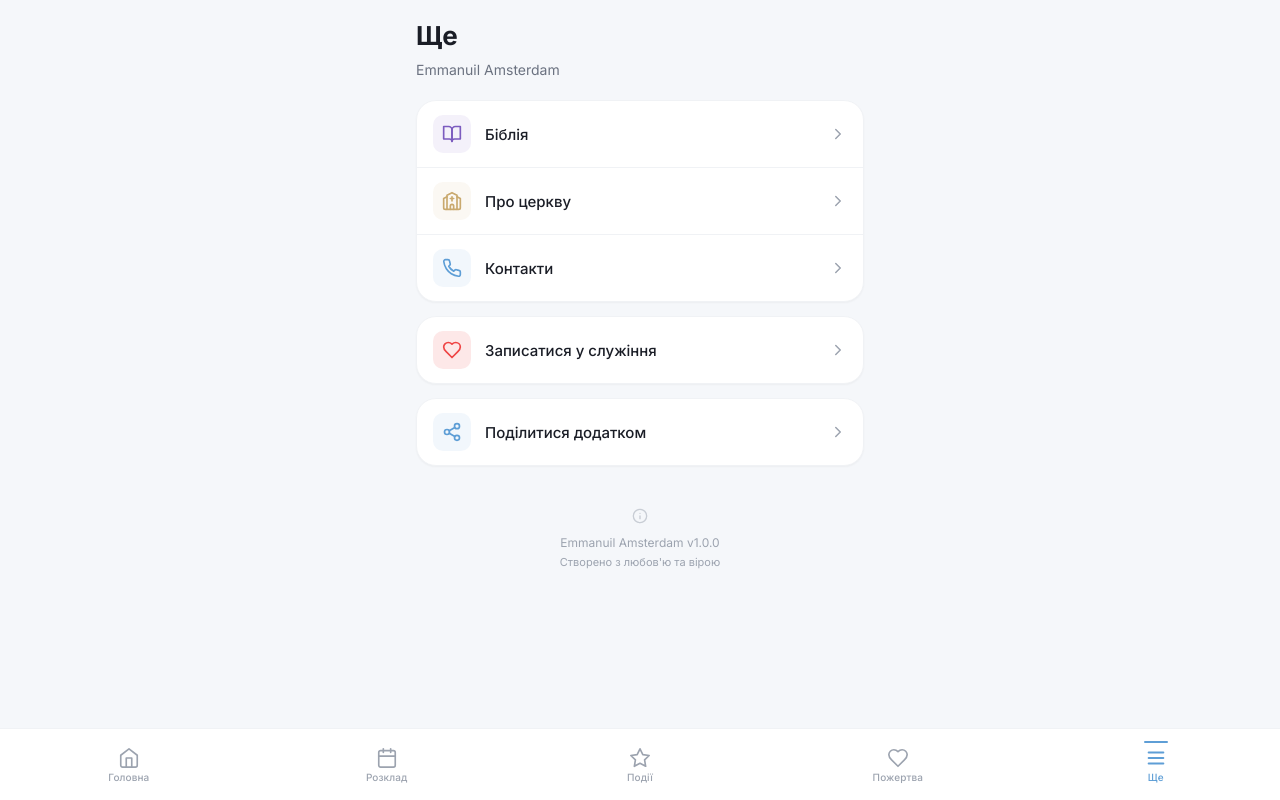
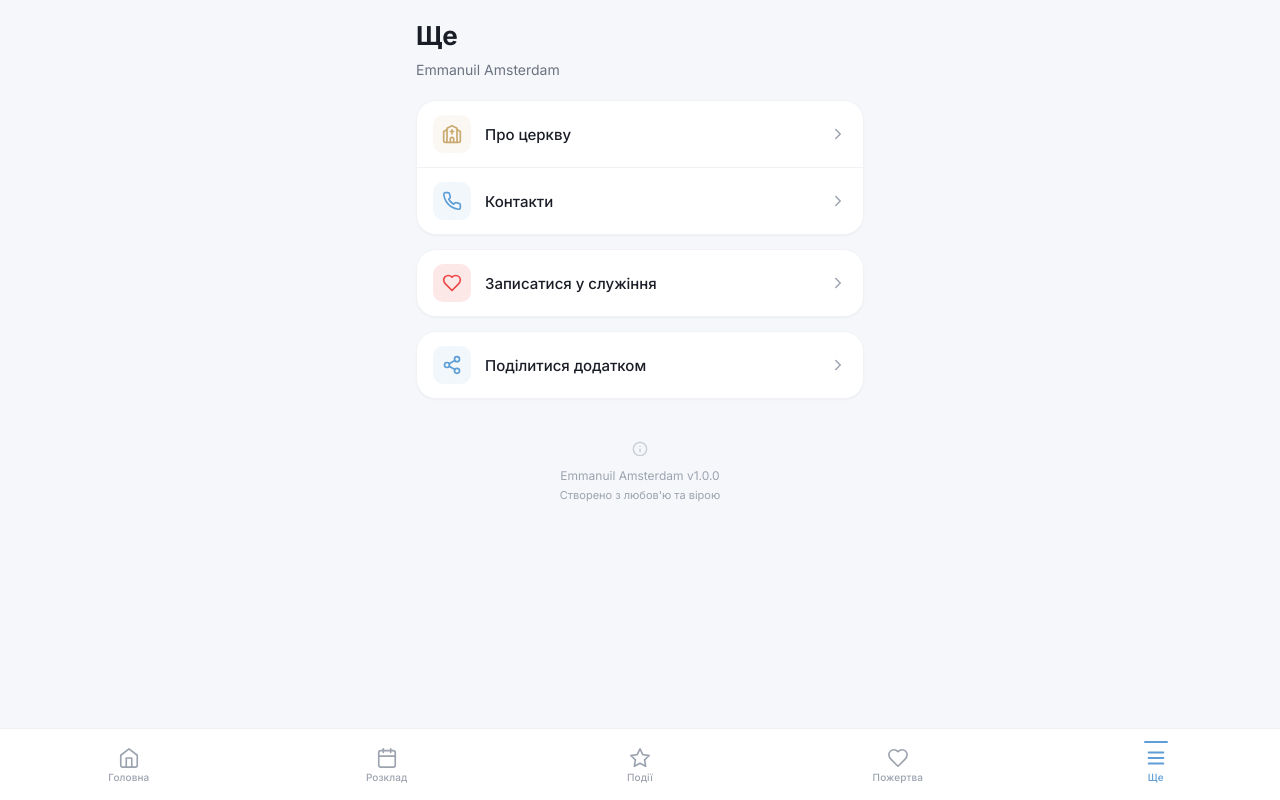
Before and after one commit to jacquesrouxwp/emmanuil-amsterdam, a React (Vite) app: page /more in a window 1280 px wide. Built offline with nearby package versions, Linux system fonts and the light colour scheme.

Commit message:
Hide Bible section temporarily (will add search & polish later)

```diff
--- a/src/pages/MorePage.tsx
+++ b/src/pages/MorePage.tsx
@@ -19,7 +19,6 @@ export function MorePage() {
   const t = useT();
 
   const menuItems = [
-    { icon: BookOpen, label: t.more.bible, path: '/bible', color: '#7C5CBF' },
     { icon: Church, label: t.more.aboutChurch, path: '/about', color: '#C9A96E' },
     { icon: Phone, label: t.more.contacts, path: '/contacts', color: '#5E9ED6' },
   ];
```
